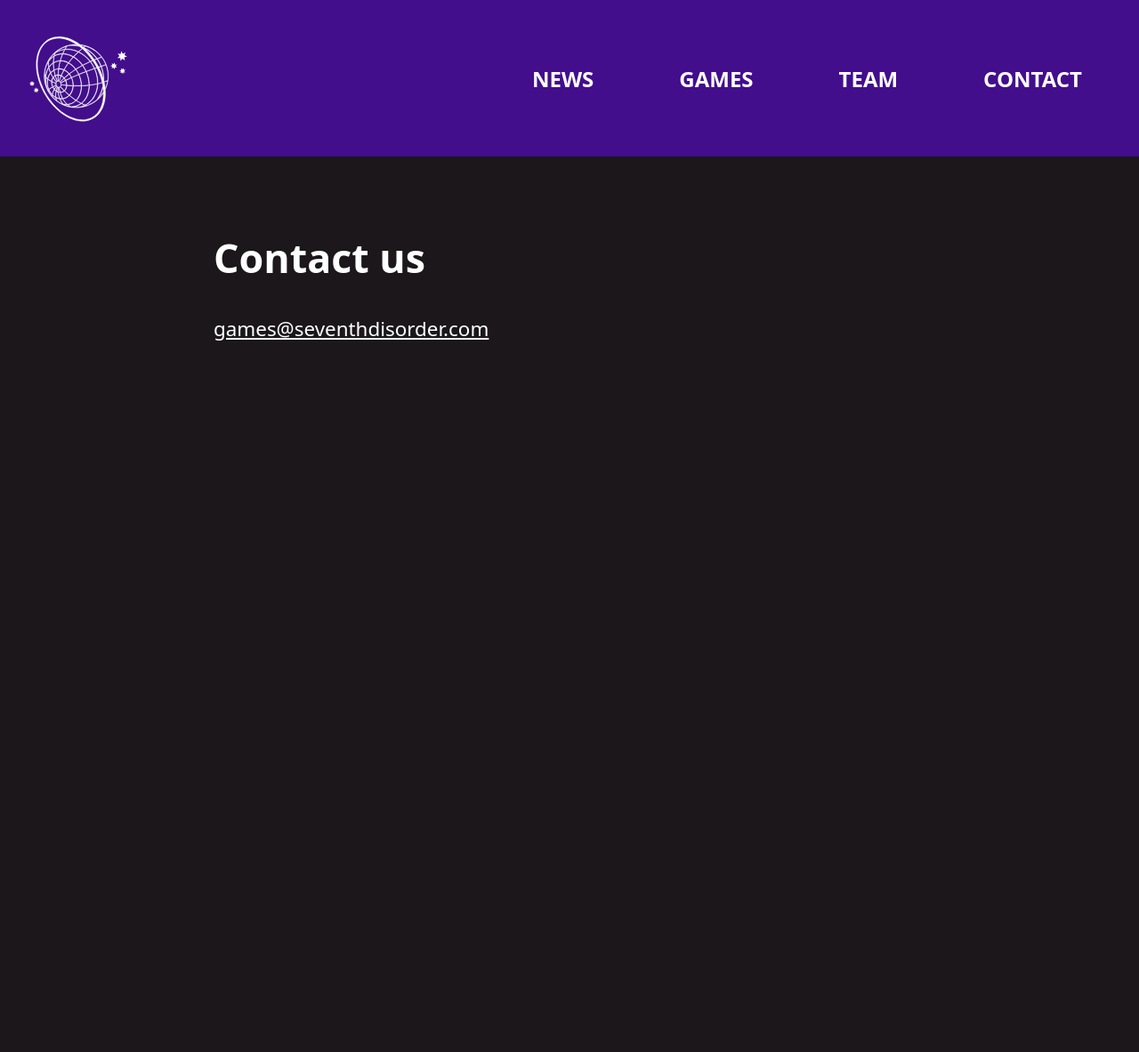
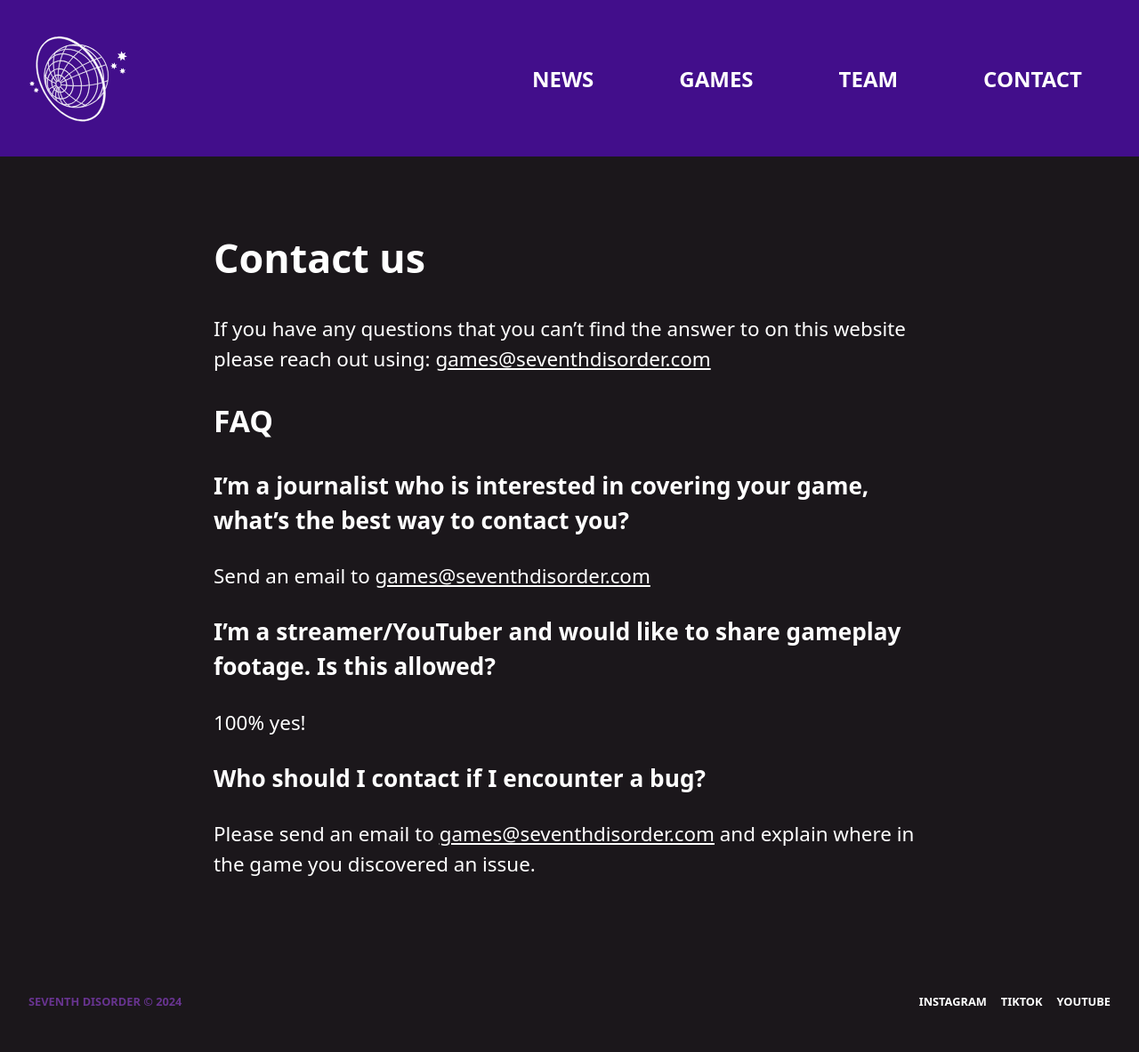
Before and after one commit to jazibobs/seventhdisorder, a Jekyll site: the page built from contact.md, in a window 1280 px wide. Shown: the whole page at 89% size. Built offline with Jekyll 4.4.1, drawn with Linux system fonts in a browser that asks for light colours; before the commit the page ends 900 px from its top, so only the background shows below that.

Commit message:
Added footer to site

```diff
--- a/_includes/footer.html
+++ b/_includes/footer.html
@@ -1,12 +1,17 @@
 <footer class="site-footer h-card">
+    <span>Seventh Disorder &copy; 2024</span>
     <nav class="socials-menu">
-        <!-- <ul>
+        <ul>
             <li>
-                <a href="">
-                    <img src="{{ "/assets/img/social-icons/facebook.svg" | relative_url }}" alt="Follow us on Facebook">
-                </a>
+                <a href="https://www.instagram.com/seventhdisorder/">Instagram</a>
             </li>
-        </ul> -->
+            <li>
+                <a href="http://tiktok.com/@seventhdisorder">TikTok</a>
+            </li>
+            <li>
+                <a href="https://www.youtube.com/@SeventhDisorder">YouTube</a>
+            </li>
+        </ul>
     </nav>
 </footer>
 
--- a/_includes/head.html
+++ b/_includes/head.html
@@ -7,10 +7,10 @@
 
 
     <title>
-        {% if page.seo_title != empty %}
+        {% if page.seo_title %}
             {{ page.seo_title }}
         {% elsif page.title %}
-            {{ page.title }}
+            {{ page.title }} - {{ site.title }}
         {% else %}
             {{ site.title }}
         {% endif %}
--- a/assets/css/style.css
+++ b/assets/css/style.css
@@ -369,7 +369,7 @@ a {
         box-shadow: 1rem 1rem 0px rgba(0, 0, 0, 0.5);
         background-color: #1B171B;
         border: 0;
-        filter: grayscale(1);
+        filter: grayscale(0.5) hue-rotate(330deg) saturate(2);
     }
 
     div {
@@ -471,8 +471,32 @@ a {
 }
 
 .site-footer {
-    position: absolute;
-    bottom: 0;
-    right: 0;
     padding: 2rem;
+    display: flex;
+    flex-wrap: wrap;
+    align-items: center;
+    justify-content: space-between;
+    text-transform: uppercase;
+    font-weight: bold;
+    font-size: 0.8rem;
+    color: #683490;
+
+    ul {
+        margin: 1rem 0;
+        padding: 0;
+        list-style: none;
+        display: flex;
+    }
+
+    li:not(:first-child) {
+        margin-left: 1rem;
+    }
+
+    a {
+        text-decoration: none;
+    }
+
+    a:hover {
+        text-decoration: underline;
+    }
 }
--- a/contact.md
+++ b/contact.md
@@ -3,4 +3,18 @@ title: Contact us
 layout: base
 ---
 
-[games@seventhdisorder.com](mailto:games@seventhdisorder.com)
+If you have any questions that you can't find the answer to on this website please reach out using: [games@seventhdisorder.com](mailto:games@seventhdisorder.com)
+
+## FAQ
+
+### I'm a journalist who is interested in covering your game, what's the best way to contact you?
+
+Send an email to [games@seventhdisorder.com](mailto:games@seventhdisorder.com)
+
+### I'm a streamer/YouTuber and would like to share gameplay footage. Is this allowed?
+
+100% yes!
+
+### Who should I contact if I encounter a bug?
+
+Please send an email to [games@seventhdisorder.com](mailto:games@seventhdisorder.com) and explain where in the game you discovered an issue.
```
